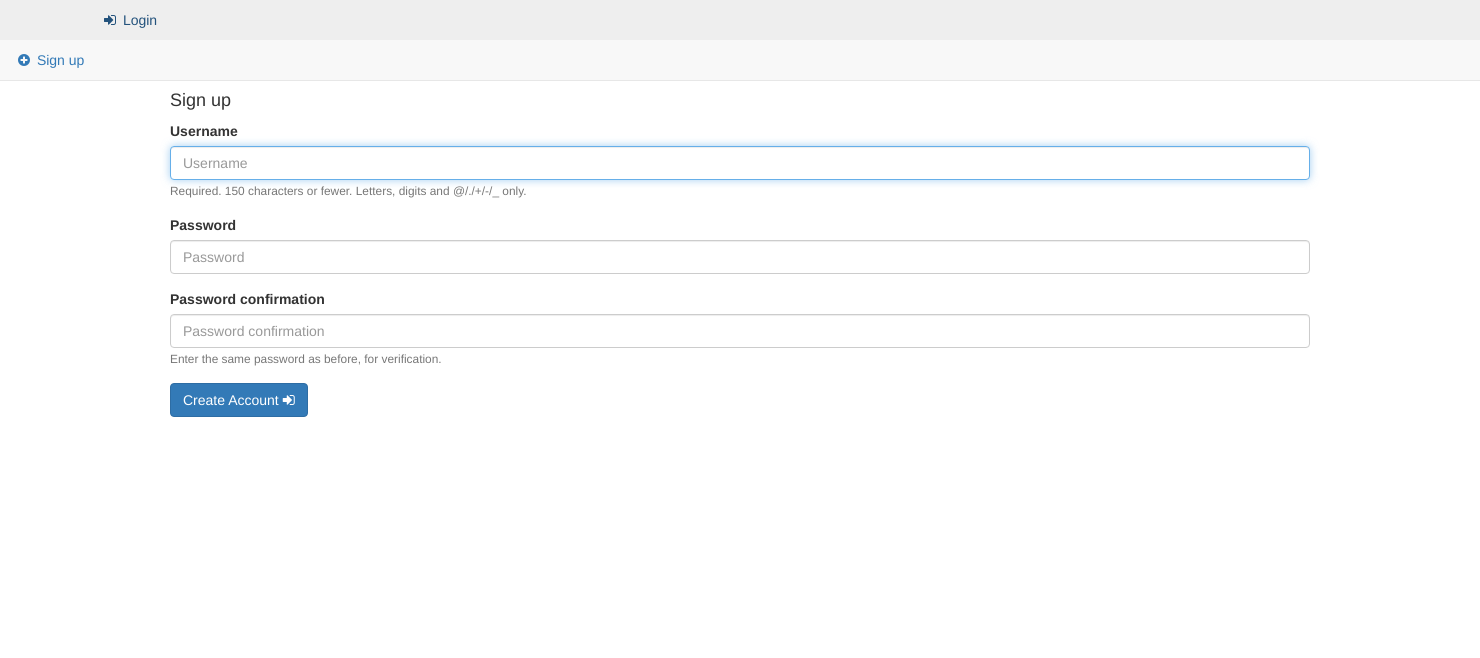
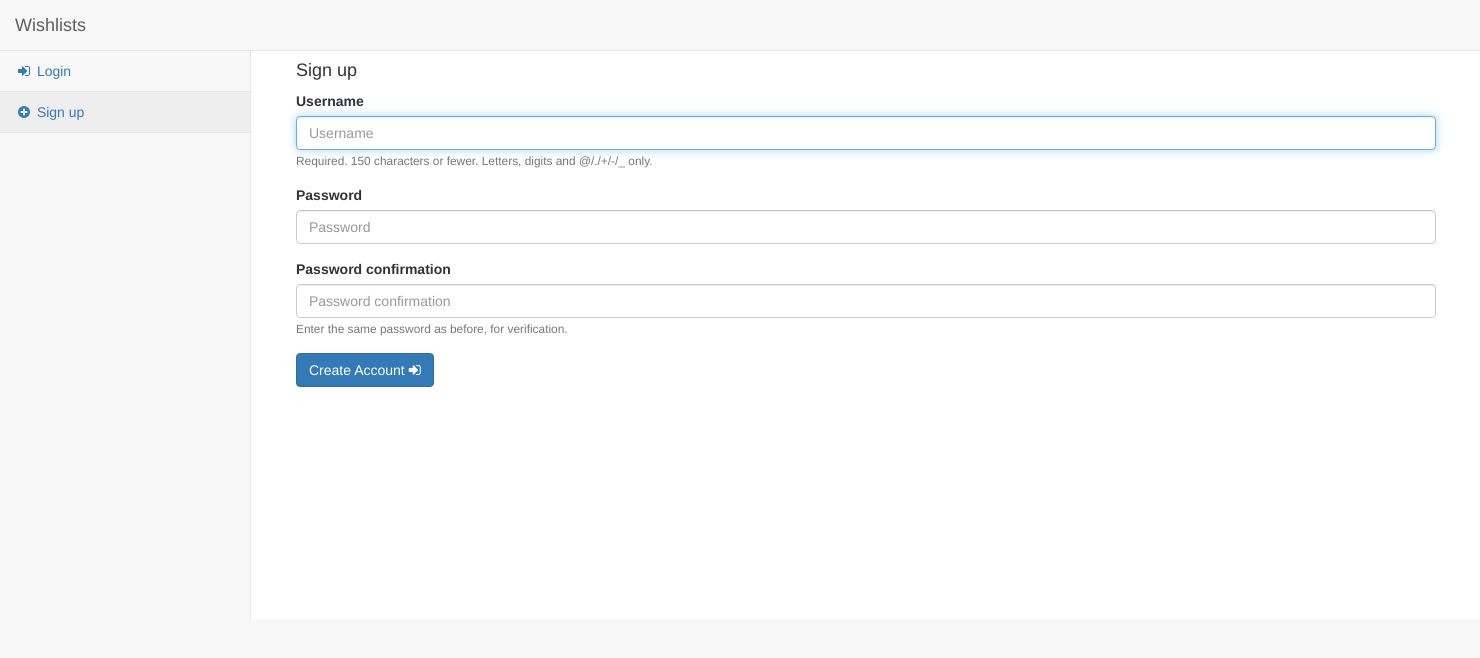
Before and after one commit to pclements12/PyWishlist, a Django app: page /wishlist/user/register in a window 1480 px wide. Shown: the top 658 px of the page. Run offline with Django 3.2, Linux system fonts and the light colour scheme; some libraries are stand-ins or nearby versions.

Commit message:
fix paths for base template

```diff
--- a/wishlist_app/templates/wishlist_app/base.html
+++ b/wishlist_app/templates/wishlist_app/base.html
@@ -24,13 +24,13 @@
 
 
     <!-- MetisMenu CSS -->
-    <link rel="stylesheet" href="{% static 'bootstrap/metisMenu.min.css' %}"/>
+    <link rel="stylesheet" href="{% static 'bootstrap/bower_components/metisMenu/dist/metisMenu.min.css' %}"/>
 
     <!-- Custom CSS -->
-    <link rel="stylesheet" href="{% static 'bootstrap/sb-admin-2.css' %}"/>
+    <link rel="stylesheet" href="{% static 'bootstrap/dist/css/sb-admin-2.css' %}"/>
 
     <!-- Custom Fonts -->
-    <link rel="stylesheet" href="{% static 'bootstrap/font-awesome.min.css' %}"/>
+    <link rel="stylesheet" href="{% static 'bootstrap/bower_components/font-awesome/css/font-awesome.min.css' %}"/>
 
     <!--[if lt IE 9]>
         <script src="https://oss.maxcdn.com/libs/html5shiv/3.7.0/html5shiv.js"></script>
@@ -63,9 +63,9 @@
     {# Display django.contrib.messages as Bootstrap alerts #}
     {% bootstrap_messages %}
     <!-- Metis Menu Plugin JavaScript -->
-    <script src="{% static 'bootstrap/metisMenu.min.js' %}"></script>
+    <script src="{% static 'bootstrap/bower_components/metisMenu/dist/metisMenu.min.js' %}"></script>
 
     <!-- Custom Theme JavaScript -->
-    <script src="{% static 'bootstrap/sb-admin-2.js' %}"></script>
+    <script src="{% static 'bootstrap/dist/js/sb-admin-2.js' %}"></script>
 </body>
 </html>
```
